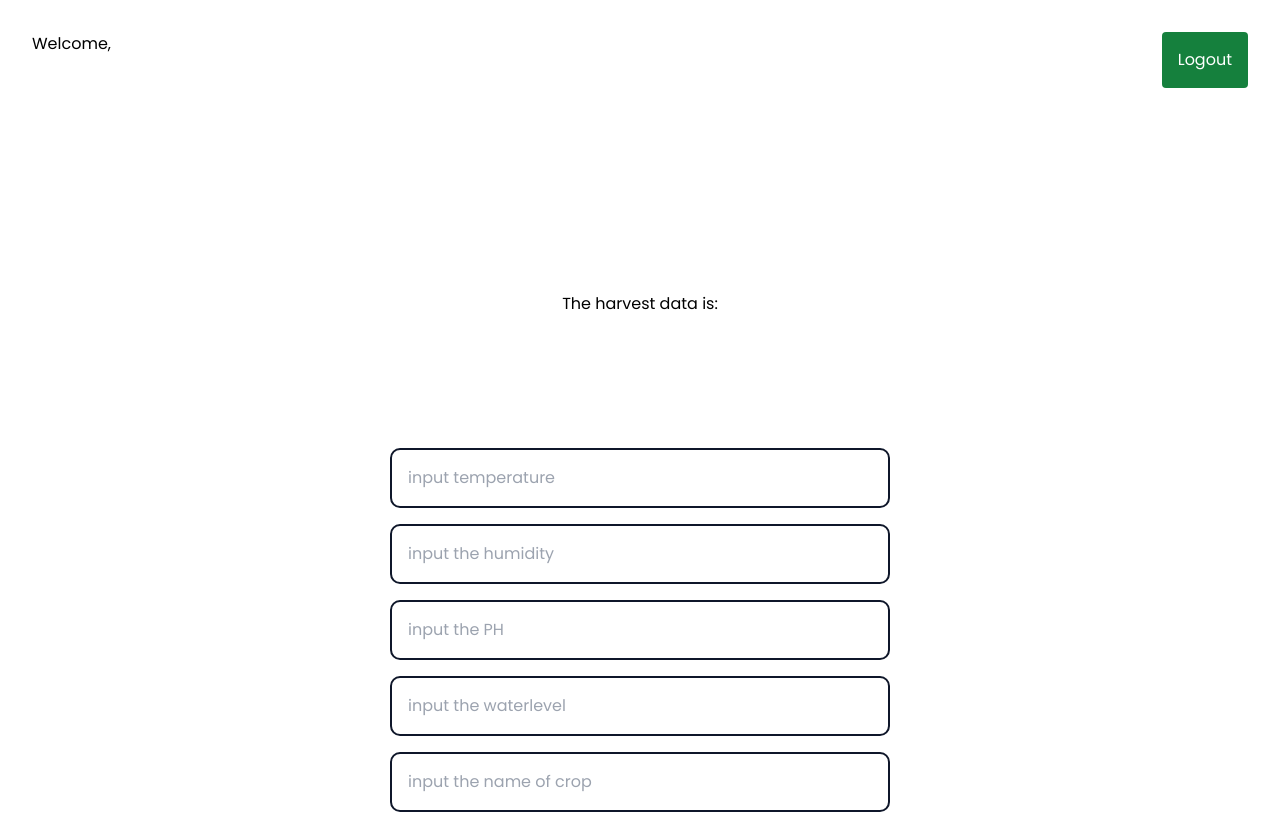
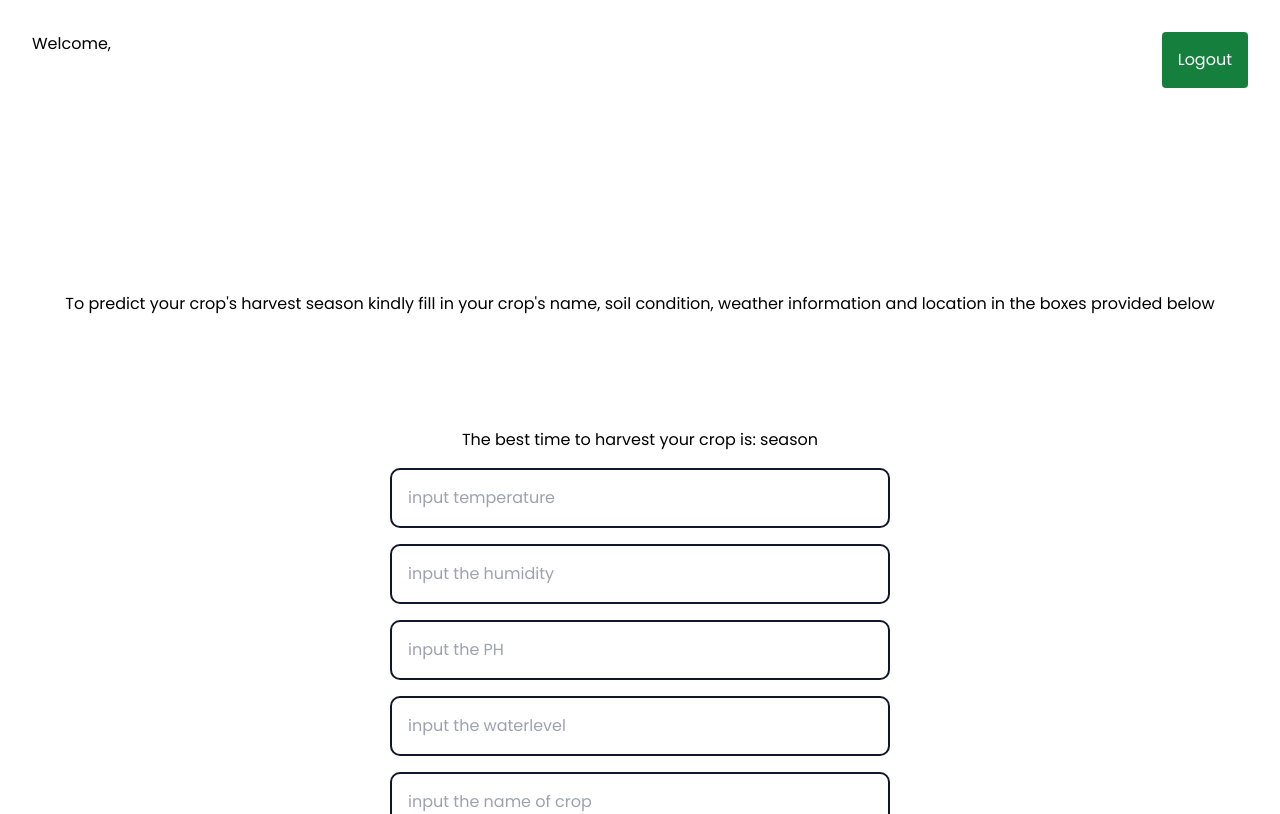
Before and after one commit to Thintalltom/Farmers-Precision, a React (Vite) app in the folder farmers-precision/: page /query in a window 1280 px wide. Shown: the top 814 px of the page. Built offline with nearby package versions, Linux system fonts and the light colour scheme; no server answers.

Commit message:
update the information

```diff
--- a/farmers-precision/src/Home.jsx
+++ b/farmers-precision/src/Home.jsx
@@ -10,11 +10,7 @@ import tomide from "./assets/tomide.jpg";
 import Navbar from "./Navbar";
 
 const Home = () => {
-  const [open, setOpen] = useState(false);
 
-  const handleClick = () => {
-    setOpen(!open);
-  };
   const User = [
     {
       photo: shedrack,
@@ -172,7 +168,7 @@ const Home = () => {
             <p className="text-center sm:text-sm lg:text-2xl  ">
               Want to see AgriSage in Action?
             </p>
-           <Link to='/signup'>
+           <Link to='/query'>
               <button  className="mt-4 bg-green-700 text-white w-[200px] p-4 rounded-[10px] hover:bg-green-700">
                 Get Started
               </button>
--- a/farmers-precision/src/QueryBox.jsx
+++ b/farmers-precision/src/QueryBox.jsx
@@ -88,11 +88,13 @@ const QueryBox = ({ logemail }) => {
       </div>
 
       <div className="flex items-center  h-[50vh] justify-center align-center">
-          The harvest data is:  <p className="font-extrabold">{data}</p>
+         <p>To predict your crop's harvest season kindly fill in your crop's name, soil condition, weather information and location in the boxes provided below </p>
+
 
       </div>
 
       <div className="flex items-center  h-[50vh] justify-center align-center flex-col gap-4">
+        <p>The best time to harvest your crop is: {data} season </p>
         <input
           type="text"
           value={temperature}
```
